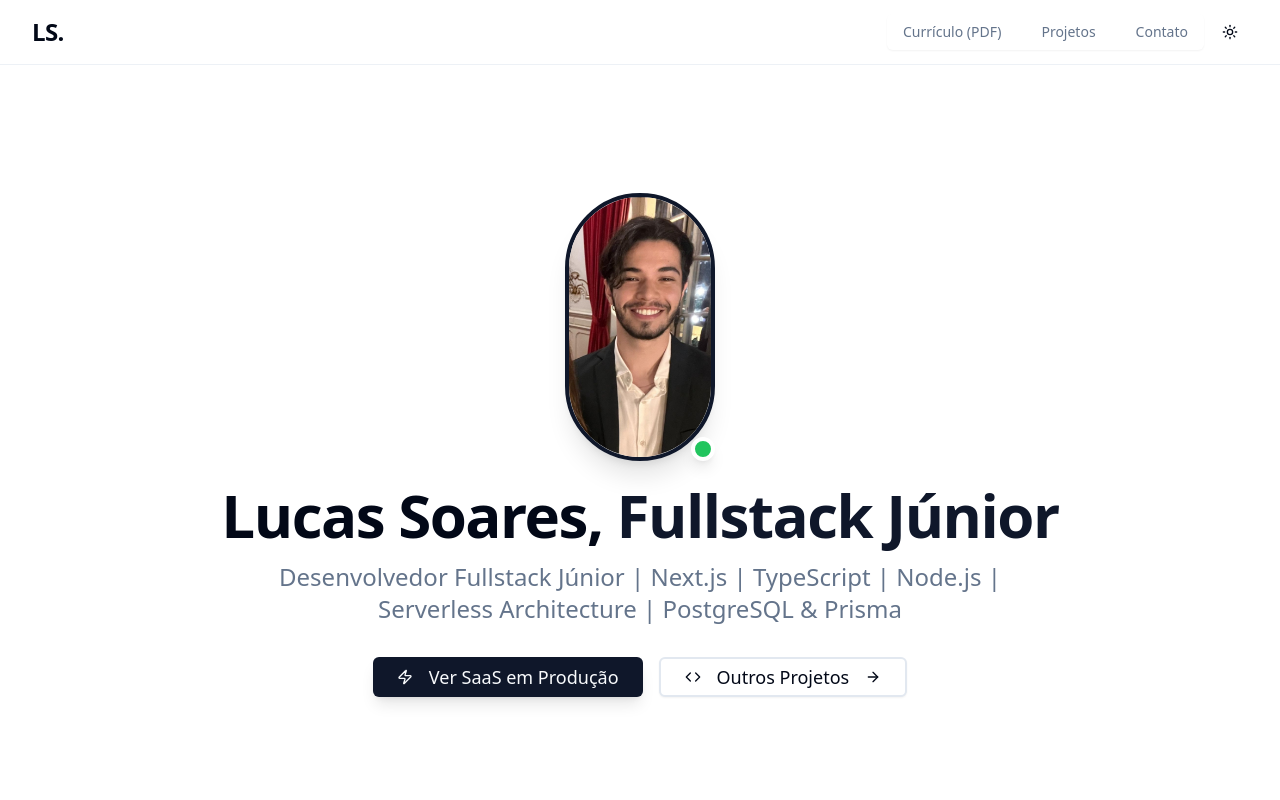
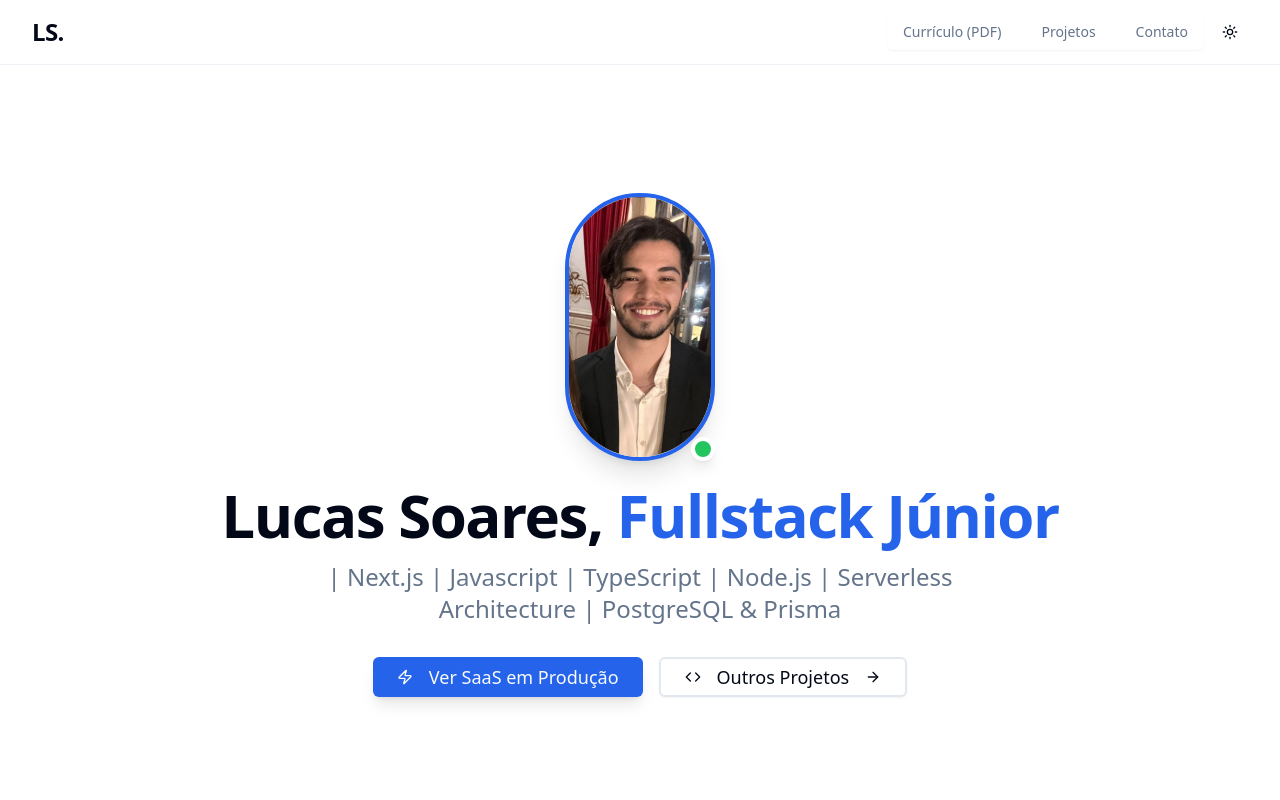
Before and after one commit to Devlusket/portfolio-fullstack-lucas, a Next.js app: page / in a window 1280 px wide. Shown: the top 800 px of the page. Built offline with nearby package versions, Linux system fonts and the light colour scheme.

Commit message:
change theme to blue

```diff
--- a/src/app/globals.css
+++ b/src/app/globals.css
@@ -9,6 +9,9 @@
 
 
 
+html {
+  scroll-behavior: smooth;
+}
 
 @layer base {
   :root {
@@ -18,7 +21,7 @@
     --card-foreground: 222.2 84% 4.9%;
     --popover: 0 0% 100%;
     --popover-foreground: 222.2 84% 4.9%;
-    --primary: 222.2 47.4% 11.2%;
+    --primary: 221.2 83.2% 53.3%;
     --primary-foreground: 210 40% 98%;
     --secondary: 210 40% 96.1%;
     --secondary-foreground: 222.2 47.4% 11.2%;
@@ -30,7 +33,7 @@
     --destructive-foreground: 210 40% 98%;
     --border: 214.3 31.8% 91.4%;
     --input: 214.3 31.8% 91.4%;
-    --ring: 222.2 84% 4.9%;
+    --ring: 221.2 83.2% 53.3%;
     --radius: 0.5rem;
     --chart-1: 12 76% 61%;
     --chart-2: 173 58% 39%;
@@ -46,7 +49,7 @@
     --card-foreground: 210 40% 98%;
     --popover: 222.2 84% 4.9%;
     --popover-foreground: 210 40% 98%;
-    --primary: 210 40% 98%;
+    --primary: 217.2 91.2% 59.8%;
     --primary-foreground: 222.2 47.4% 11.2%;
     --secondary: 217.2 32.6% 17.5%;
     --secondary-foreground: 210 40% 98%;
@@ -58,7 +61,7 @@
     --destructive-foreground: 210 40% 98%;
     --border: 217.2 32.6% 17.5%;
     --input: 217.2 32.6% 17.5%;
-    --ring: 212.7 26.8% 83.9%;
+    --ring: 224.3 76.3% 48%;
     --chart-1: 220 70% 50%;
     --chart-2: 160 60% 45%;
     --chart-3: 30 80% 55%;
@@ -66,6 +69,7 @@
     --chart-5: 340 75% 55%;
   }
 }
+
 
 
 
--- a/src/components/About.jsx
+++ b/src/components/About.jsx
@@ -53,7 +53,7 @@ export default function About() {
           <CardHeader className="p-0 pb-4">
             <CardTitle className="text-2xl font-bold flex items-center gap-2">
                 <Code className="h-6 w-6 text-primary" />
-                Minha Jornada como Fullstack Júnior
+                Minha Jornada como <span className="text-primary">Fullstack Júnior</span>
             </CardTitle>
             <Separator className="mt-2 mb-4" />
           </CardHeader>
--- a/src/components/Hero.jsx
+++ b/src/components/Hero.jsx
@@ -36,7 +36,7 @@ export default function Hero() {
 
       {/* Subtítulo de Destaque Técnico (O seu diferencial) */}
       <p className="max-w-3xl text-xl sm:text-2xl text-center text-muted-foreground mb-8">
-        Desenvolvedor Fullstack Júnior | Next.js | TypeScript | Node.js | Serverless Architecture | PostgreSQL & Prisma
+        | Next.js | Javascript | TypeScript | Node.js | Serverless Architecture | PostgreSQL & Prisma
       </p>
 
       {/* Ação Principal: CTA para o SaaS Multi-tenant */}
@@ -47,7 +47,7 @@ export default function Hero() {
           size="lg"
           className="bg-primary hover:bg-primary/90 text-lg py-3 px-6 shadow-lg transition-all duration-300"
         >
-          <a href="[LINK-DO-SEU-SAAS-AQUI]" target="_blank" rel="noopener noreferrer">
+          <a href="https://meu-agendamento.vercel.app/" target="_blank" rel="noopener noreferrer">
             <Zap className="mr-2 h-5 w-5" />
             Ver SaaS em Produção
           </a>
--- a/src/components/HireMe.jsx
+++ b/src/components/HireMe.jsx
@@ -11,7 +11,7 @@ const contactItems = [
     label: "E-mail",
     href: "mailto:tsuunakage@gmail.com",
     icon: Mail,
-    variant: "default", // Destaque para o principal
+    variant: "secondary", // Destaque para o principal
   },
   {
     label: "WhatsApp",
@@ -23,13 +23,13 @@ const contactItems = [
     label: "LinkedIn",
     href: "https://www.linkedin.com/in/devlusket/",
     icon: Linkedin,
-    variant: "default", // Link terciário/social
+    variant: "secondary", // Link terciário/social
   },
   {
     label: "GitHub",
     href: "https://github.com/Devlusket/Devlusket", // Link corrigido
     icon: Github,
-    variant: "default", // Link terciário/social
+    variant: "secondary", // Link terciário/social
   },
 ];
 
@@ -44,7 +44,7 @@ export default function HireMe() {
         </CardHeader>
         <CardContent>
           <p className="mb-8 text-lg text-muted-foreground max-w-2xl mx-auto">
-            Interessado em ter um Fullstack Júnior com experiência em SaaS Multi-tenant, Next.js 15 e segurança de dados? Envie uma mensagem ou vamos nos conectar.
+            Interessado em ter um Fullstack Júnior com experiência em SaaS com o ecossistema Javascript? Envie uma mensagem ou vamos nos conectar.
           </p>
 
           <div className="flex flex-wrap justify-center gap-4">
```
